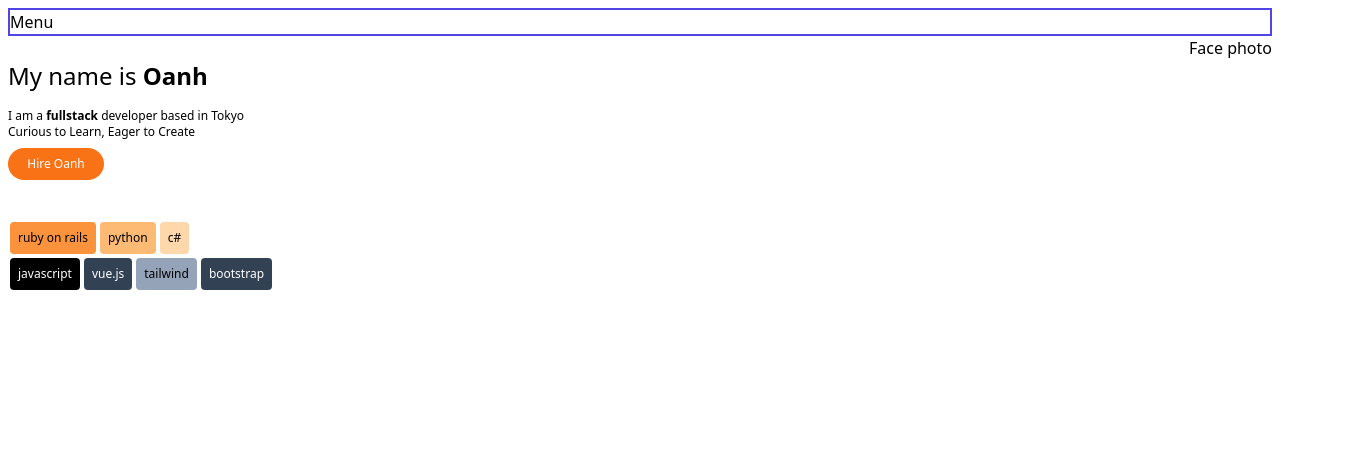
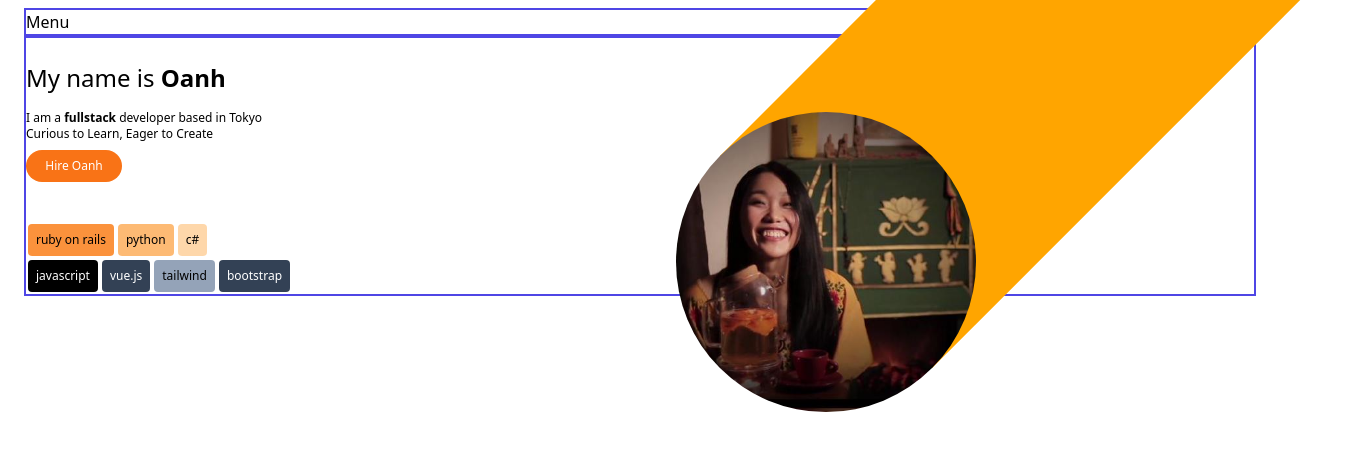
Before and after one commit to tuoanhnt95/portfolio-2023, a Vue app: page / in a window 1280 px wide. Shown: the top 450 px of the page, 1372 px wide, since content can reach past the window. Built offline with nearby package versions, Linux system fonts and the light colour scheme.

Commit message:
feat: add profile photo

```diff
--- a/src/App.vue
+++ b/src/App.vue
@@ -7,92 +7,59 @@ import TechStacks from './components/TechStacks.vue'
 </script>
 
 <template>
-  <div class="m-2">
+  <div>
+    <header class="my-2 mx-6">
       <Menu class="border-solid border-2 border-indigo-600"/>
-    <header class="">
-      <div class="lg:float-right">
-        Face photo
+      <div>
+        <div id="ribbon-photo">
+          <div id="img-oanh" class="rounded-full"></div>
         </div>
-      <div class="lg:float-left">
+        <div id="banner-intro" class="border-solid border-2 border-indigo-600">
           <Greeting class="mt-6 mb-10"/>
           <TechStacks />
         </div>
-
-
-      <!-- <img alt="Vue logo" class="logo" src="@/assets/logo.svg" width="125" height="125" />
-
-      <div class="wrapper">
-        <HelloWorld msg="You did it!" />
-
-        <nav>
-          <RouterLink to="/">Home</RouterLink>
-          <RouterLink to="/about">About</RouterLink>
-        </nav>
-      </div> -->
+      </div>
     </header>
-
-    <!-- <RouterView /> -->
   </div>
 </template>
 
 <style scoped>
-header {
+#ribbon-photo {
+  position: absolute;
+  inset: 0 0 auto auto;
+  width: 400px;
+  height: 200px;
+  background: orange;
+  transform-origin: 100% 0;
+  /* or top right */
+  transform: translate(0, -90%) rotate(-45deg);
 
+  @media screen and (min-width: 1024px) {
+    width: 560px;
+    height: 300px;
+    transform: translate(-29.3%, -80%) rotate(-45deg);
   }
-/* .logo {
-  display: block;
-  margin: 0 auto 2rem;
 }
+#img-oanh {
+  background-image: url('./assets/images/oanh-smile-fire.jpeg');
+  background-size: cover;
+  width: 200px;
+  height: 200px;
+  position: relative;
+  left: -100px;
+  transform: rotate(45deg);
 
-nav {
-  width: 100%;
-  font-size: 12px;
-  text-align: center;
-  margin-top: 2rem;
+  @media screen and (min-width: 1024px) {
+    width: 300px;
+    height: 300px;
+    left: -150px;
   }
+}
+#banner-intro {
+  margin-top: 240px;
 
-nav a.router-link-exact-active {
-  color: var(--color-text);
+  @media screen and (min-width: 560px) {
+    margin-top: 0;
   }
-
-nav a.router-link-exact-active:hover {
-  background-color: transparent;
 }
-
-nav a {
-  display: inline-block;
-  padding: 0 1rem;
-  border-left: 1px solid var(--color-border);
-}
-
-nav a:first-of-type {
-  border: 0;
-}
-
-@media (min-width: 1024px) {
-  header {
-    display: flex;
-    place-items: center;
-    padding-right: calc(var(--section-gap) / 2);
-  }
-
-  .logo {
-    margin: 0 2rem 0 0;
-  }
-
-  header .wrapper {
-    display: flex;
-    place-items: flex-start;
-    flex-wrap: wrap;
-  }
-
-  nav {
-    text-align: left;
-    margin-left: -1rem;
-    font-size: 1rem;
-
-    padding: 1rem 0;
-    margin-top: 1rem;
-  }
-} */
 </style>
```
Also changed, not shown: src/assets/images/oanh-smile-fire.jpeg (added). Lines whose indentation alone changed are shown as unchanged.
